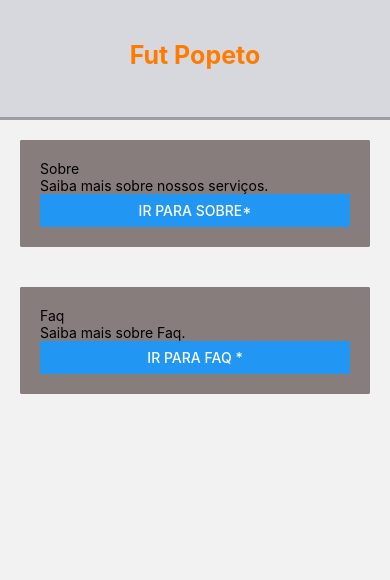
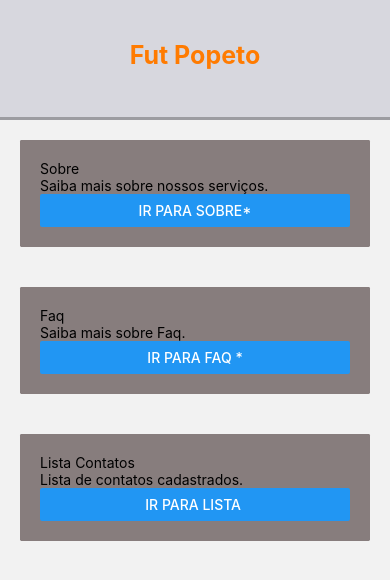
Before and after one commit to Eliveltoncosta014/multplataform, a React Native app in the folder meuapp/: screen /Home in a window 390 px wide. Shown: the top 580 px of the page. Built offline with nearby package versions, Linux system fonts and the light colour scheme.

Commit message:
feat: adiconando arq

```diff
--- a/meuapp/package.json
+++ b/meuapp/package.json
@@ -11,6 +11,7 @@
   "dependencies": {
     "@react-navigation/native": "^7.1.18",
     "@react-navigation/native-stack": "^7.3.27",
+    "axios": "^1.12.2",
     "expo": "~54.0.10",
     "expo-status-bar": "~3.0.8",
     "json-server": "^1.0.0-beta.3",
--- a/meuapp/src/Telas/Home.js
+++ b/meuapp/src/Telas/Home.js
@@ -21,6 +21,20 @@ export default function Home() {
             ()=> navigation.navigate('Faq')}
       />
 
+          <Card
+        title="Lista Contatos "
+        content="Lista de contatos cadastrados."
+        TextButton="Ir para Lista "
+         onPress={
+            ()=> navigation.navigate('ListaContatos')}
+      />
+
+
+
+
+
+
+
     </View>
   )
 }
--- a/meuapp/src/Telas/ListaContatos.js
+++ b/meuapp/src/Telas/ListaContatos.js
@@ -1,8 +1,26 @@
-import React from 'react'
+import React, { useEffect, useState } from 'react'
 import { View,Text,} from 'react-native'
+import axios from 'axios';
+export default function ListaContatos() {
+const [contatos, setContatos] = useState([]);
 
-export default function ListaContatos() {
-  return (
+ // Função para buscar contatos do servidor
+ const listaContatos=() => {
+    axios
+        .get("http://10.0.2.2:3000/contatos")
+        .then((resposta) =>{
+            setContatos(resposta.data)
+        })
+        .catch((error)=> {
+            console.error("Erro ao buscar contatos" ,error);
+        })
+
+    }
+    // Use o useEffect para buscar dados
+        useEffect(()=> {
+            listaContatos();
+        },[])
+    return (
     <View>
         <Text>Lista Contatos</Text>
     </View>
```
Also changed, not shown: 1 other file (tests, documents, lock files or other folders).
